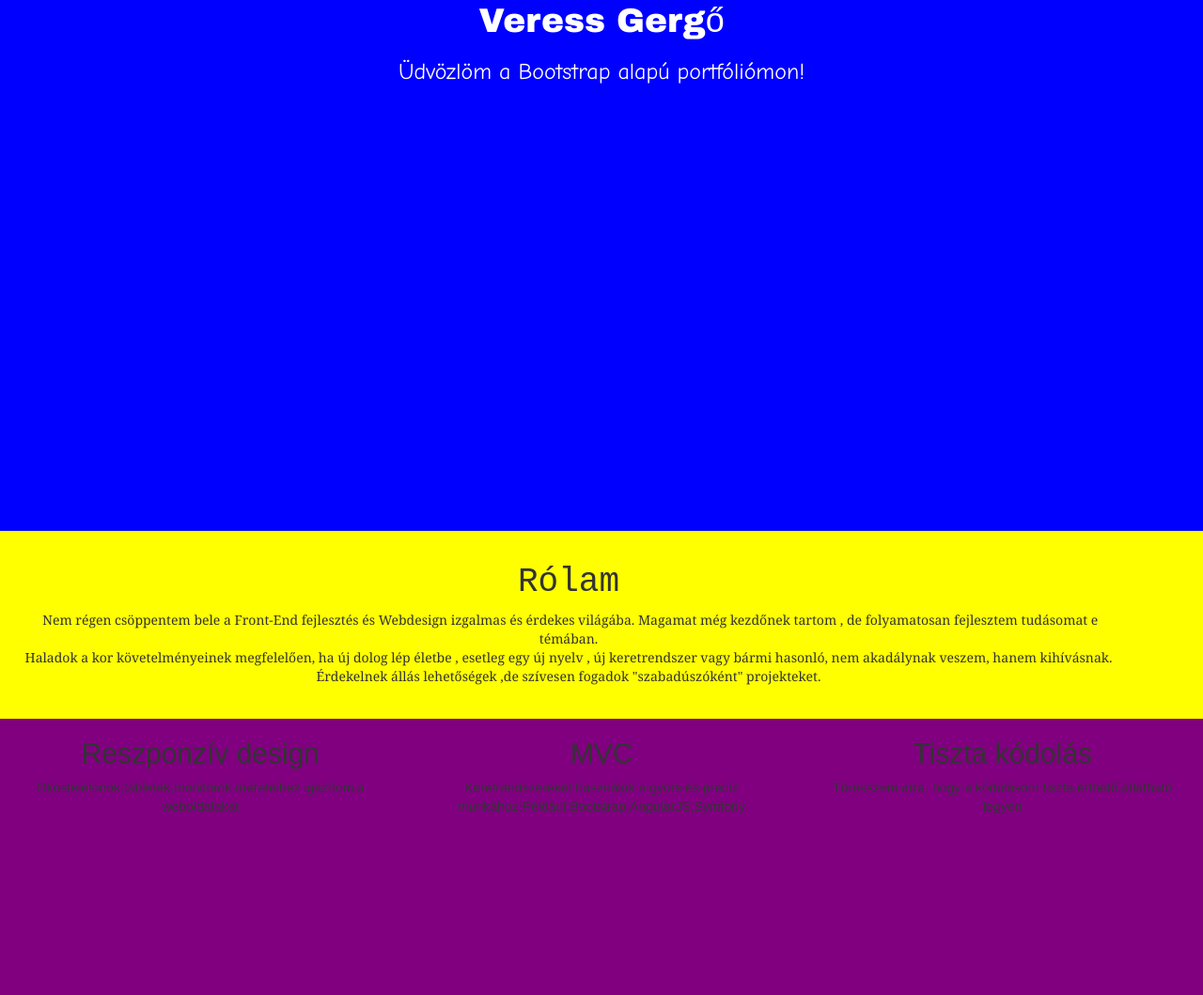
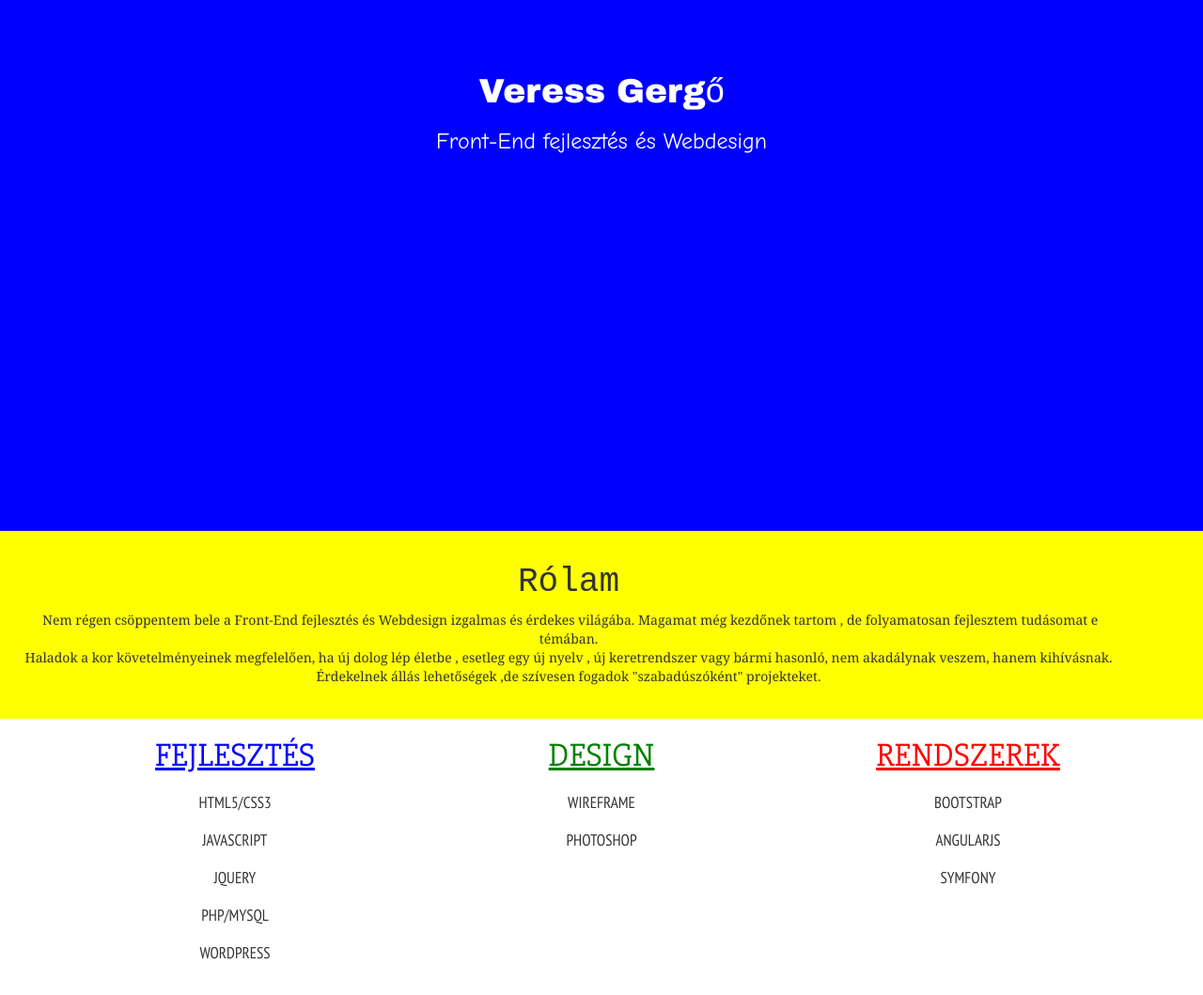
Before and after one commit to veressgergo/portfolio, a plain HTML site: page index.html in a window 1280 px wide. Shown: the part 235-1294 px from the top of the page at 94% size. Drawn offline with nearby package versions, Linux system fonts and the light colour scheme.

Commit message:
Képességek
-Eszközeim helyett képességek lett a menü pont és változáson ment
keresztül
-A kezdőlap új címet kapott

```diff
--- a/index.html
+++ b/index.html
@@ -6,6 +6,8 @@
 		<link rel="stylesheet" href="https://maxcdn.bootstrapcdn.com/bootstrap/3.3.5/css/bootstrap.min.css">
 		<link rel="stylesheet" href="https://maxcdn.bootstrapcdn.com/bootstrap/3.3.5/css/bootstrap-theme.min.css">
 		<link rel="stylesheet" type="text/css" href="style/mystyle.css">
+		<link href='https://fonts.googleapis.com/css?family=Slabo+27px' rel='stylesheet' type='text/css'>
+		<link href='https://fonts.googleapis.com/css?family=PT+Sans+Narrow' rel='stylesheet' type='text/css'>
 		<script src="https://ajax.googleapis.com/ajax/libs/jquery/2.1.3/jquery.min.js"></script>
 		<script src="https://maxcdn.bootstrapcdn.com/bootstrap/3.3.5/js/bootstrap.min.js"></script>
 		<script src="script/angular.min.js"></script>
@@ -31,7 +33,7 @@
 					<ul class="nav navbar-nav navbar-right">
 						<li><a href="#kezdolap">Kezdőlap</a></li>
 						<li><a href="#rolam">Rólam</a></li>
-						<li><a href="#eszkozeim">Eszközeim</a></li>
+						<li><a href="#kepessegek">Képességek</a></li>
 						<li><a href="#munkaim">Munkáim</a></li>
 					</ul>
 				</div>
@@ -42,9 +44,9 @@
 		<!--Kezdőlap Section-->
 		<div id="kezdolap">
 			<div class="container-fluid">
-			<div class="home-text">
+			<div class="kezdolap-text">
 				<h1>Veress Gergő</h1>
-				<h3>Üdvözlöm a Bootstrap alapú portfóliómon!</h3>
+				<h3>Front-End fejlesztés és Webdesign</h3>
 			</div>
 			</div>
 		</div>
@@ -61,25 +63,26 @@
 		</div>
 		<!--Rólam Section End-->
 
-		<!--Eszközeim Section-->
-		<div class="container-fluid">
-		<div id="eszkozeim" class="row">
-			<div id="reszp" class="col-md-4">
-				<h2>Reszponzív design</h2>
-				<p>Okostelefonok,tabletek,monitorok méreteihez igazítom a weboldalakat</p>
+		<!--Képességek Section-->
+		<div class="container">
+		<div id="kepessegek" class="row">
+			<div id="fejlesztes" class="col-md-4">
+				<h2>FEJLESZTÉS</h2>
+				<p>HTML5/CSS3<br>JAVASCRIPT<br>JQUERY<br>PHP/MYSQL<br>WORDPRESS</p>
 			</div>
 
-			<div id="mvc" class="col-md-4">
-				<h2>MVC</h2>
-				<p>Keretrendszereket használok a gyors és precíz munkához.Például Bootstrap,AngularJS,Symfony</p>
+			<div id="design" class="col-md-4">
+				<h2>DESIGN</h2>
+				<p>WIREFRAME<br>PHOTOSHOP</p>
 			</div>
 
-			<div id="tiszta" class="col-md-4">
-				<h2>Tiszta kódolás</h2>
-				<p>Törekszem arra, hogy a kódolásom tiszta,érthető,átlátható legyen</p>
+			<div id="rendszerek" class="col-md-4">
+				<h2>RENDSZEREK</h2>
+				<p>BOOTSTRAP<br>ANGULARJS<br>SYMFONY</p>
 			</div>
+
 		</div>
 		</div>
-		<!--Eszközeim Section End-->
+		<!--Képességek Section End-->
 	</body>
 </html>
--- a/style/mystyle.css
+++ b/style/mystyle.css
@@ -1,25 +1,28 @@
+/*Kezdőlap*/
 #kezdolap {
 	height:100%;
 	background-color:blue;
 }
 
-#rolam{
-	height:25%;
-	background-color:yellow;
+.kezdolap-text{
+	text-align:center;
+	margin-top:25%;
 }
-
-.home-text{
-	text-align:center;
-	margin-top:17em;
-}
-.home-text h1{
+.kezdolap-text h1{
 	color:white;
 	font-family:"Arial Black", Gadget, sans-serif;
 }
 
-.home-text h3{
+.kezdolap-text h3{
 	color:white;
 	font-family:"Comic Sans MS", cursive, sans-serif;
+}
+/*Kezdőlap End*/
+
+/*Rólam*/
+#rolam{
+	height:25%;
+	background-color:yellow;
 }
 
 .rolam-text h1{
@@ -35,9 +38,37 @@
 .rolam-text{
 	margin-right:5em;
 }
+/*Rólam End*/
 
+/*Képességek*/
 .row{
 	height:50%;
-	background-color:purple;
+	background-color:white;
 	text-align:center;
+	line-height:40px;
+	}
+
+.row h2 {
+	color:black;
+	text-decoration:underline;
+	font-size:35px;
+	font-family: 'Slabo 27px', serif;
+	}
+
+.row p {
+	font-size:17px;
+	font-family: 'PT Sans Narrow', sans-serif;
+	}
+
+#fejlesztes h2 {
+	color:blue;
 }
+
+#design h2{
+	color:green;
+}
+
+#rendszerek h2{
+	color:red;
+}
+/*Képességek End*/
```
